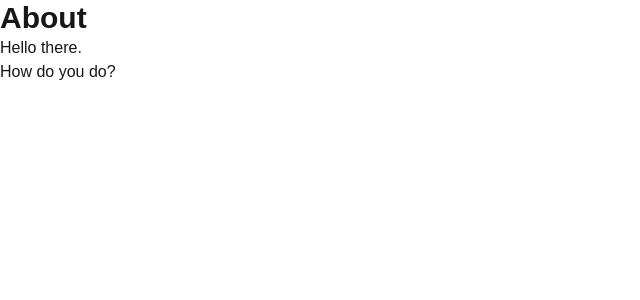
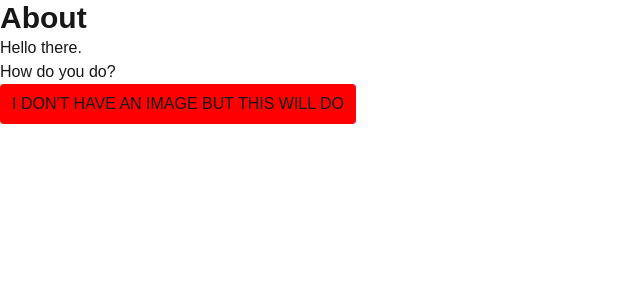
Before and after one commit to gataria/intro-to-react, a Next.js app: page /about in a window 1280 px wide. Shown: the top 300 px of the page, without its empty margins (0-640 px from the left). Built offline with nearby package versions, Linux system fonts and the light colour scheme.

Commit message:
Added styling using CSS!

```diff
--- a/src/app/about/layout.tsx
+++ b/src/app/about/layout.tsx
@@ -1,4 +1,5 @@
 import * as React from "react";
+import styles from './styles.module.css'
 
 export default function AboutLayout({
     children,
--- a/src/app/about/page.tsx
+++ b/src/app/about/page.tsx
@@ -1,8 +1,13 @@
+import styles from './styles.module.css';
+
 export default function AboutPage() {
     return (
         <>
             <h1 className="text-3xl font-bold">About</h1>
             <p>Hello there.<br />How do you do?</p>
+            <div className={styles.avatar}>
+                I DON'T HAVE AN IMAGE BUT THIS WILL DO
+            </div>
         </>
     );
 }
--- /dev/null
+++ b/src/app/about/styles.module.css
@@ -0,0 +1,6 @@
+.avatar {
+    display: inline-block;
+    background: #ff0000;
+    padding: 8px 12px;
+    border-radius: 4px;
+}
```
